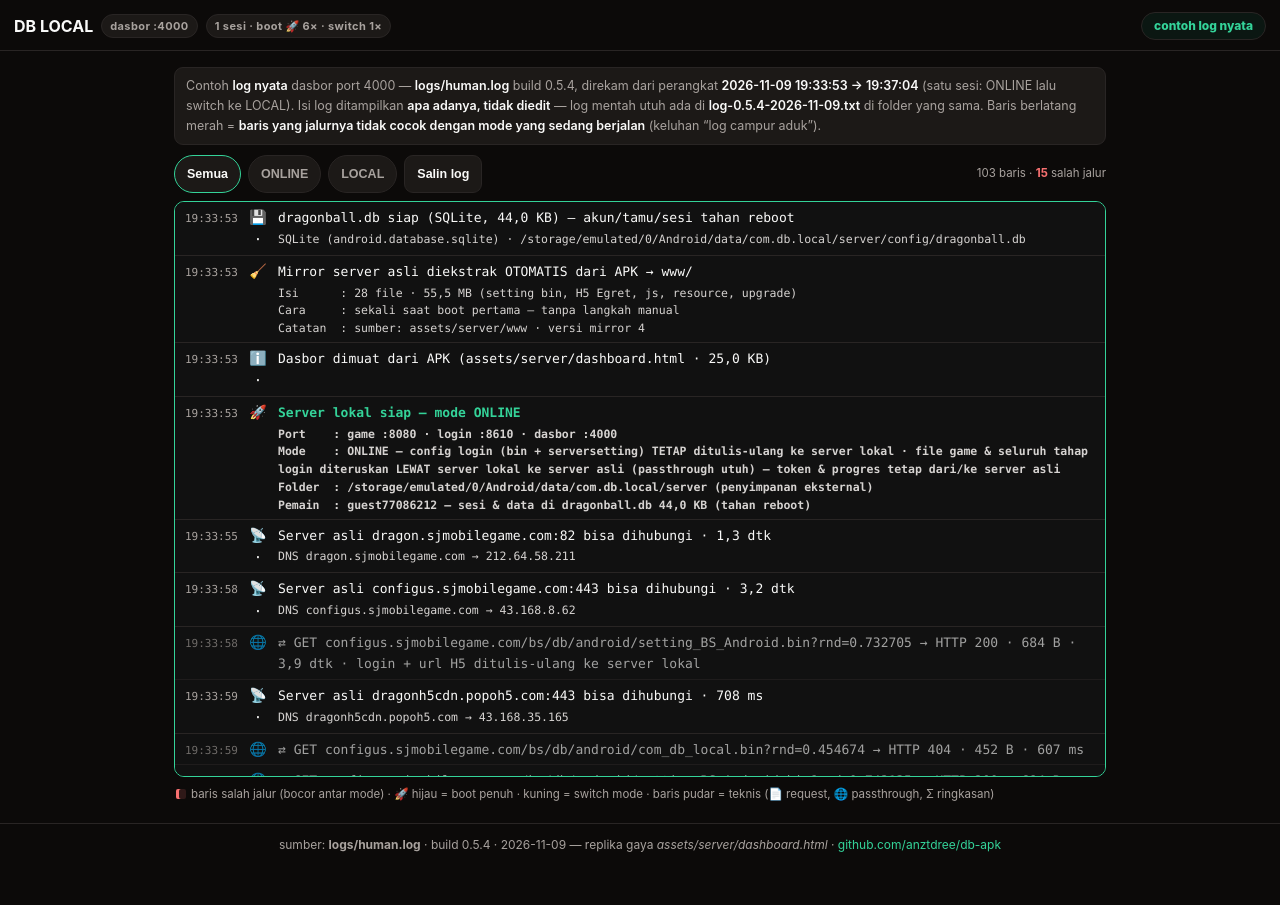
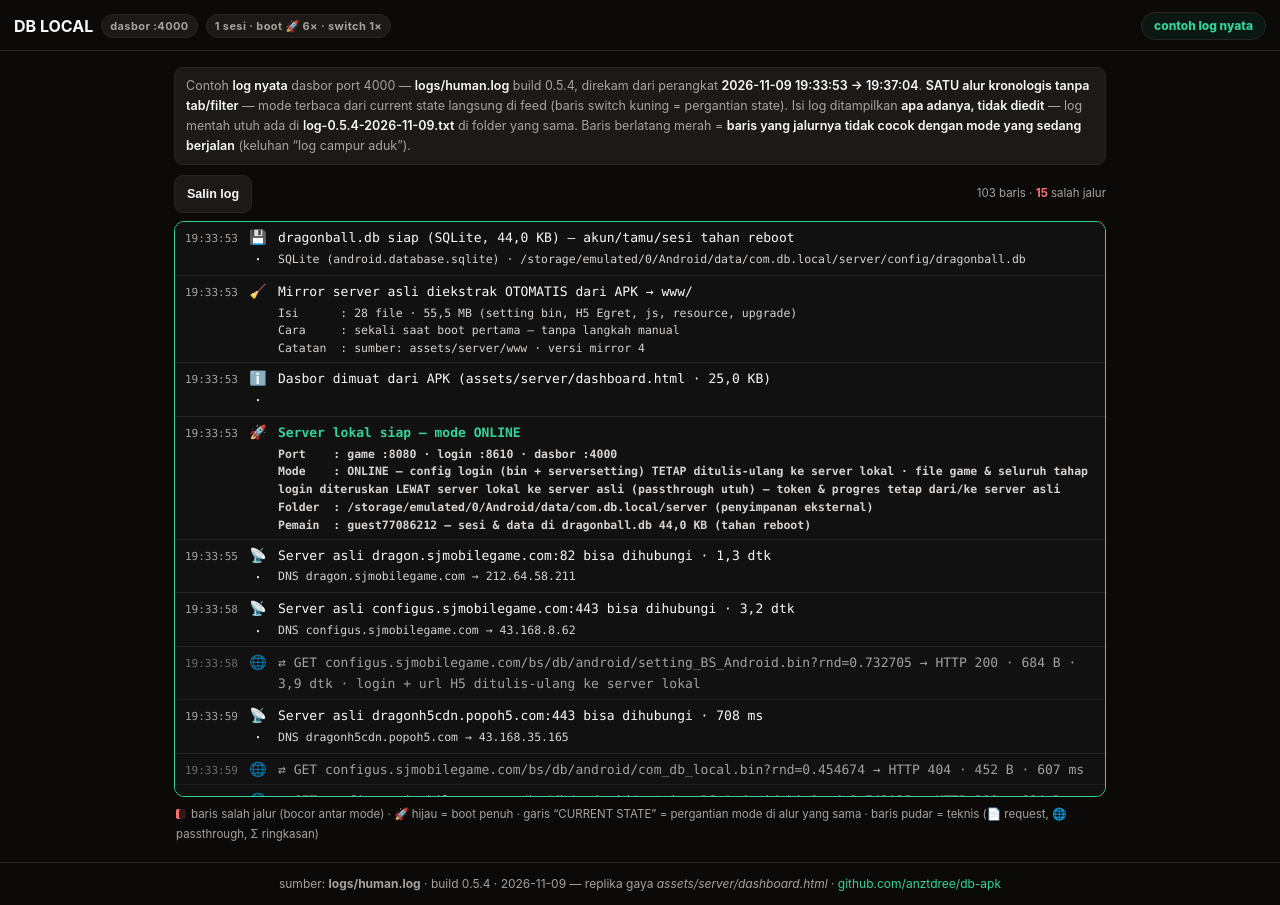
Before and after one commit to anztdree/db-apk, a plain HTML site: page docs/index.html in a window 1280 px wide. Before the commit the page ends 866 px from the top, so only its background shows below. Drawn offline with Linux system fonts and the light colour scheme.

Commit message:
Pages — koreksi owner 'ngapain ada tab terpisah online dan local.. baca dari current state': filter chip Semua/ONLINE/LOCAL DIHAPUS — satu alur kronologis penuh; pergantian mode = pemisah 'CURRENT STATE' di alur yang sama (bukan tab); tersisa Salin log + statistik

```diff
--- a/docs/index.html
+++ b/docs/index.html
@@ -88,6 +88,13 @@
     white-space:pre-wrap; word-break:break-word; margin-top:2px; overflow-wrap:anywhere}
   .logempty{padding:12px 10px; color:var(--mut)}
 
+  /* ---- pemisah CURRENT STATE (bukan tab — satu alur, mode berubah di sini) ---- */
+  .statediv{
+    padding:6px 10px; text-align:center; color:var(--warn);
+    font-weight:800; font-size:10.5px; letter-spacing:1px;
+    background:rgba(251,191,36,.07); border-bottom:1px solid var(--line);
+  }
+
   /* ---- penanda BARIS SALAH JALUR (bocor antar mode) ---- */
   .logrow.leak{
     box-shadow:inset 3px 0 0 var(--leak);
@@ -121,23 +128,21 @@
 <main>
   <div id="ket">
     Contoh <b>log nyata</b> dasbor port 4000 — <b>logs/human.log</b> build 0.5.4, direkam dari
-    perangkat <b>2026-11-09 19:33:53 → 19:37:04</b> (satu sesi: ONLINE lalu switch ke LOCAL).
+    perangkat <b>2026-11-09 19:33:53 → 19:37:04</b>. <b>SATU alur kronologis tanpa tab/filter</b>
+    — mode terbaca dari current state langsung di feed (baris switch kuning = pergantian state).
     Isi log ditampilkan <b>apa adanya, tidak diedit</b> — log mentah utuh ada di
     <b>log-0.5.4-2026-11-09.txt</b> di folder yang sama. Baris berlatang merah =
     <b>baris yang jalurnya tidak cocok dengan mode yang sedang berjalan</b> (keluhan
     “log campur aduk”).
   </div>
   <div class="toolbar">
-    <button class="chip on" id="f-all">Semua</button>
-    <button class="chip c-online" id="f-online">ONLINE</button>
-    <button class="chip" id="f-local">LOCAL</button>
     <button class="act" id="copylog">Salin log</button>
     <span id="stat"></span>
   </div>
   <div id="logbox"><div class="logempty">memuat log…</div></div>
   <div id="legend">
     <span class="sw"></span>baris salah jalur (bocor antar mode) ·
-    🚀 hijau = boot penuh · kuning = switch mode ·
+    🚀 hijau = boot penuh · garis “CURRENT STATE” = pergantian mode di alur yang sama ·
     baris pudar = teknis (📄 request, 🌐 passthrough, Σ ringkasan)
   </div>
 </main>
@@ -190,7 +195,10 @@
         if (mm) runningMode = mm[1] === "ONLINE" ? "online" : "local";
         var mode = runningMode;
         var e = {time:m[1]+" "+m[2], icon:m[3], text:text, detail:"", mode:mode, kind:kind, leak:false};
-        if (kind === "switch") e.mode = "switch";
+        if (kind === "switch"){
+          e.mode = "switch";
+          e.newMode = mode;   // current state setelah baris ini
+        }
         e.leak = isLeak(mode, m[3], text);
         entries.push(e);
       } else {
@@ -202,20 +210,22 @@
     }
   }
 
-  var cur = "all";
   function esc(s){
     return s.replace(/&/g,"&amp;").replace(/</g,"&lt;").replace(/>/g,"&gt;");
   }
   function render(){
     var box = document.getElementById("logbox");
     var html = [];
-    var shown = 0, leaks = 0;
+    var leaks = 0;
     for (var i=0;i<entries.length;i++){
       var e = entries[i];
-      if (cur === "online"  && e.mode !== "online" && e.mode !== "switch") continue;
-      if (cur === "local"   && e.mode !== "local"  && e.mode !== "switch") continue;
+      // pemisah CURRENT STATE: mode berjalan berubah — tetap SATU alur, tanpa tab
+      if (e.kind === "switch"){
+        html.push('<div class="statediv">— CURRENT STATE: '
+          + (e.newMode === "local" ? "LOCAL" : "ONLINE")
+          + ' (mode berjalan berubah — alur log lanjut di sini, bukan tab terpisah) —</div>');
+      }
       if (e.leak) leaks++;
-      shown++;
       var cls = "logrow";
       if (e.kind === "tech") cls += " tech";
       if (e.kind === "err")  cls += " err";
@@ -233,7 +243,7 @@
     }
     box.innerHTML = html.length ? html.join("") : '<div class="logempty">tidak ada baris</div>';
     document.getElementById("stat").innerHTML =
-      shown + " baris · <b>"+leaks+"</b> salah jalur";
+      entries.length + " baris · <b>"+leaks+"</b> salah jalur";
     var nBoot = 0, nSwitch = 0;
     for (var j=0;j<entries.length;j++){
       if (entries[j].kind === "boot") nBoot++;
@@ -243,14 +253,6 @@
       "1 sesi · boot 🚀 "+nBoot+"× · switch "+nSwitch+"×";
   }
 
-  function setChip(id){
-    ["f-all","f-online","f-local"].forEach(function(x){
-      document.getElementById(x).classList.toggle("on", x === id);
-    });
-  }
-  document.getElementById("f-all").onclick    = function(){ cur="all";    setChip("f-all");    render(); };
-  document.getElementById("f-online").onclick = function(){ cur="online"; setChip("f-online"); render(); };
-  document.getElementById("f-local").onclick  = function(){ cur="local";  setChip("f-local");  render(); };
   document.getElementById("copylog").onclick  = function(){
     var txt = entries.map(function(e){
       var s = e.time + " [" + e.icon + "] " + e.text + (e.leak ? "   << SALAH JALUR (mode " + e.mode + ")" : "");
```
